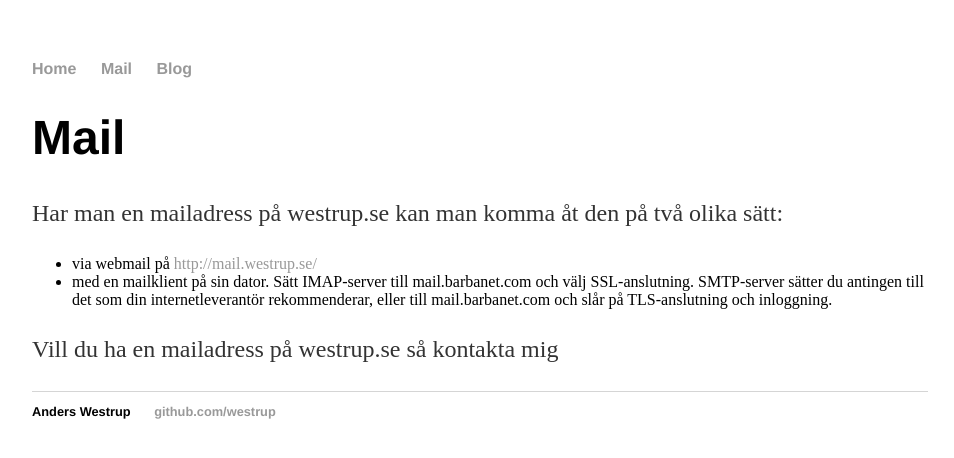
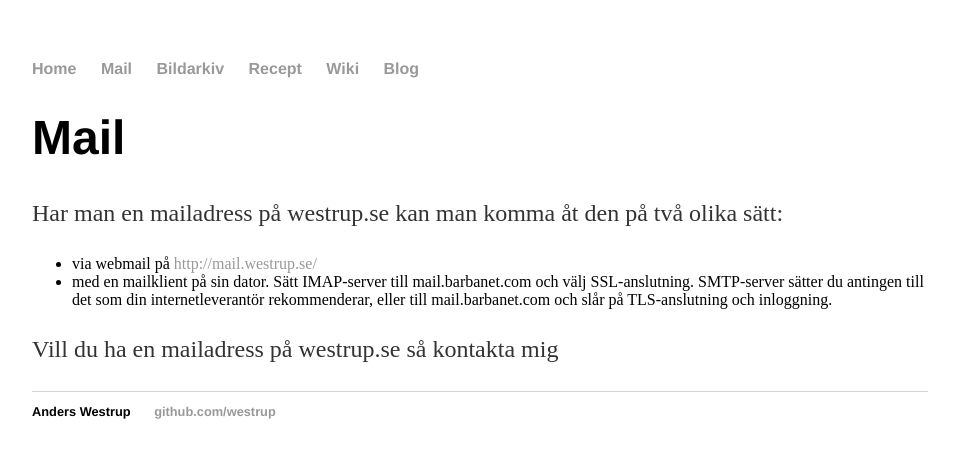
Before and after one commit to westrup/westrup.github.io, a Jekyll site: the page built from mail.md, in a window 1280 px wide. Shown: the top 458 px of the page, without its empty margins (160-1114 px from the left). Built offline with Jekyll 4.4.1, drawn with Linux system fonts in a browser that asks for light colours.

Commit message:
Update default.html

```diff
--- a/_layouts/default.html
+++ b/_layouts/default.html
@@ -9,7 +9,10 @@
 			<nav>
 	    		<ul>
 	        		<li><a href="/">Home</a></li>
-		        	<li><a href="/mail/">Mail</a></li>
+		        	<li><a href="/mail">Mail</a></li>
+		        	<li><a href="http://bilder.westrup.se/shotweb/">Bildarkiv</a></li>
+		        	<li><a href="https://westrup.se/confluence/x/DwAI">Recept</a></li>
+	        		<li><a href="https://westrup.se/confluence/">Wiki</a></li>
 	        		<li><a href="/blog/">Blog</a></li>
 	    		</ul>
 			</nav>
```
